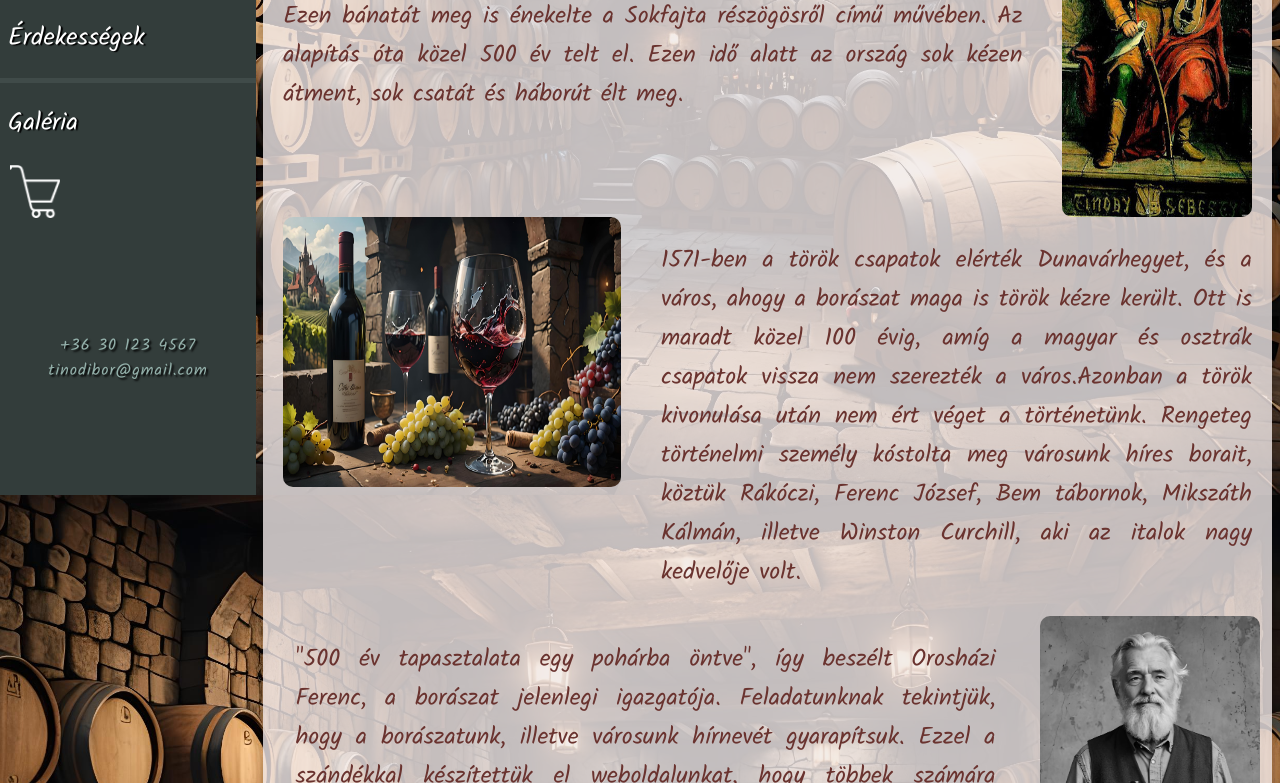
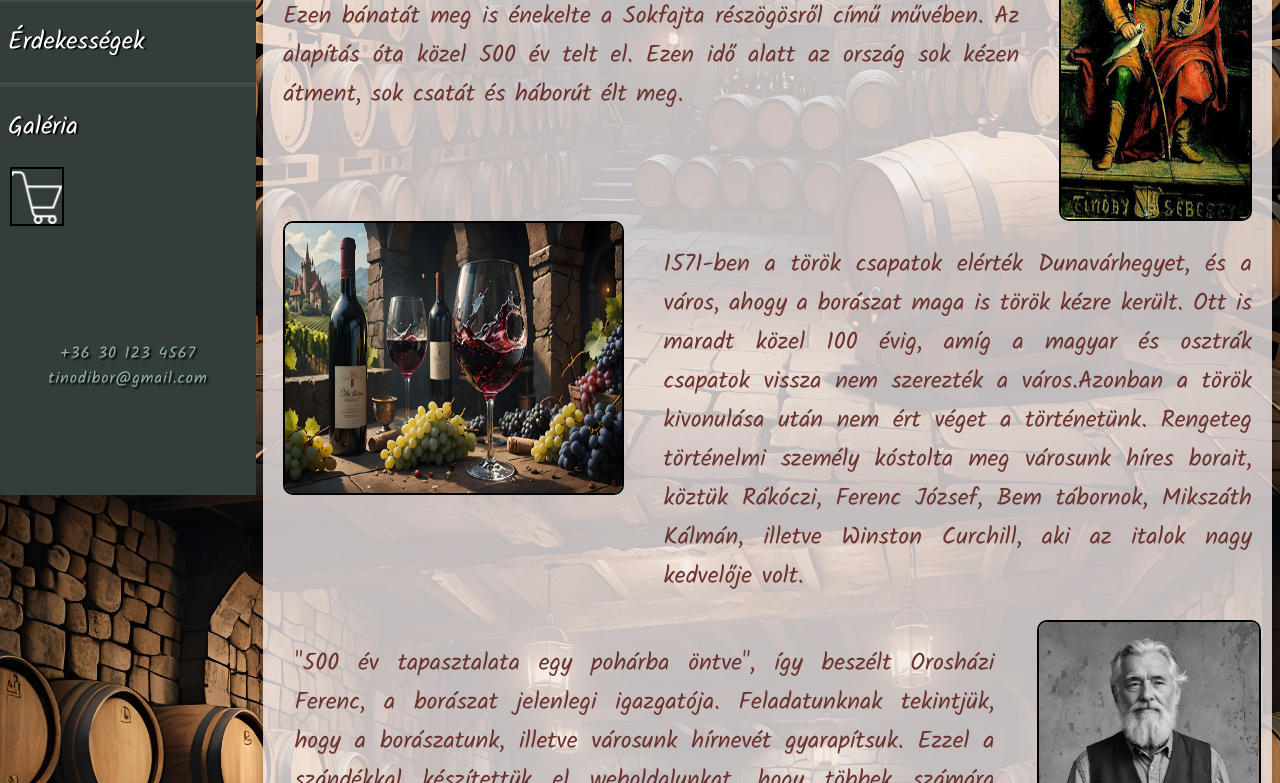
Before and after one commit to Csongoranevem/BoraszWeb, a plain HTML site: page HTML/rolunk.html in a window 1280 px wide. Shown: the part 305-1088 px from the top of the page. Drawn offline with Linux system fonts and the light colour scheme.

Commit message:
BOR-14 Rólunk oldal képek szerkesztése

```diff
--- a/HTML/rolunk.html
+++ b/HTML/rolunk.html
@@ -76,6 +76,7 @@
     animation-duration: 1s;
     animation-fill-mode: forwards;
 }
+img{border: black 2px solid;}
 h1{
     margin-top: 0px;
 }
```
